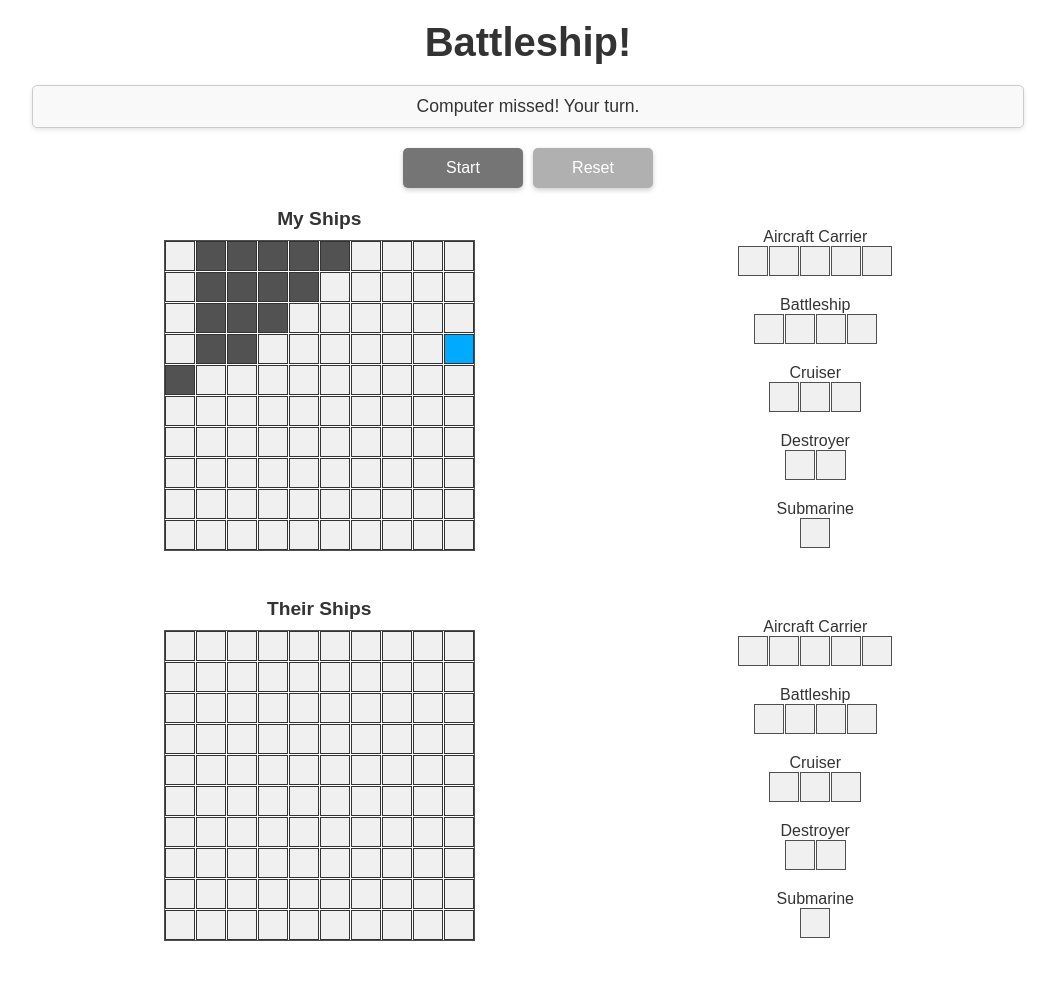
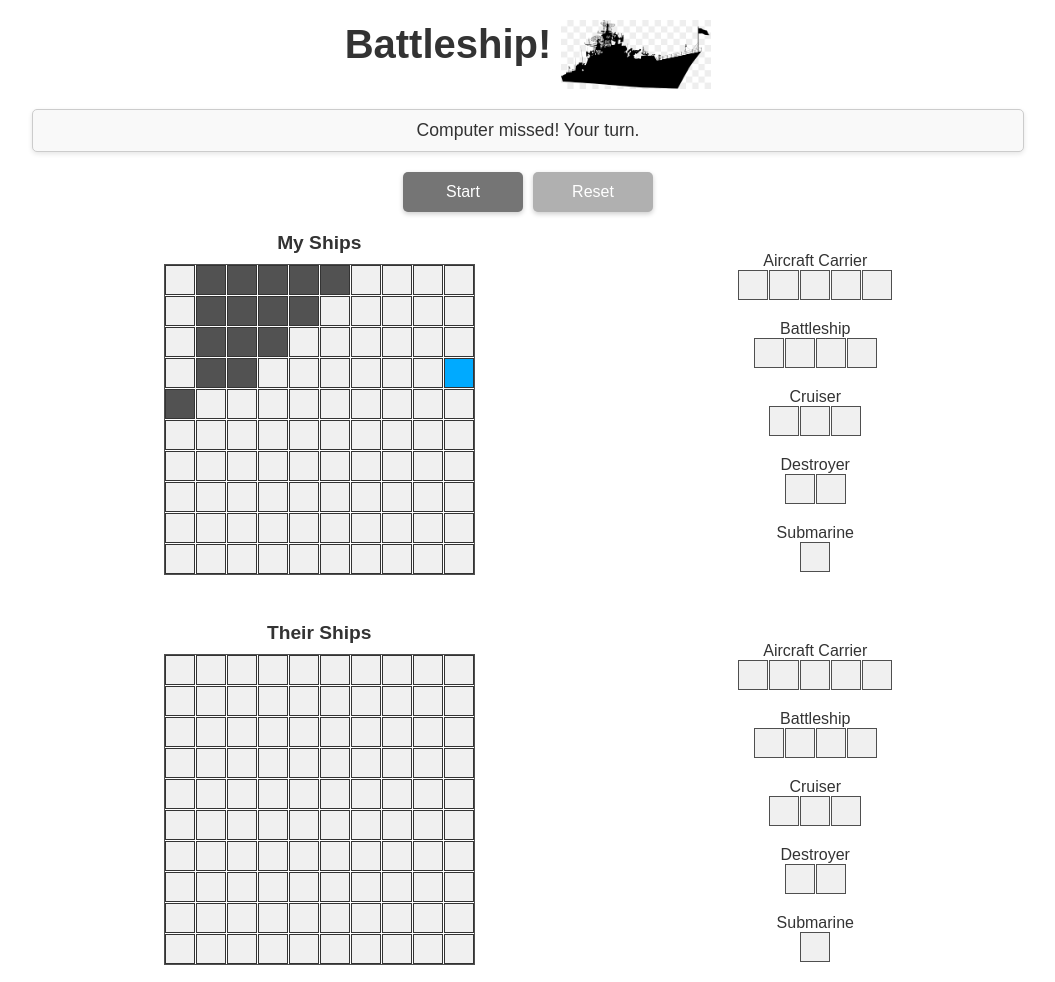
Before and after one commit to rgmt88/TOP-Project-Battleship, a website built with webpack: page src/index.html in a window 1280 px wide. Shown: the whole page, without its empty margins (112-1167 px from the left). Before the commit the page ends 958 px from the top, so only its background shows below. Built offline with nearby package versions, Linux system fonts and the light colour scheme; files whose address does not match are found by name.

Commit message:
Add image support to Webpack configuration
- Updated Webpack to include rules for handling image files (png, jpg, jpeg, gif, svg).
- Enhanced project setup to correctly display images in the application.

```diff
--- a/src/index.html
+++ b/src/index.html
@@ -6,7 +6,11 @@
     <title>Battleship!</title>
 </head>
 <body>
-    <h1>Battleship!</h1>
+    <!-- Header Section -->
+    <div class="header">
+        <h1>Battleship!</h1>
+        <img src="/home/rgmt88/repos/TOP-Project-Battleship/src/battleship.png" alt="Battleship Logo" class="logo">
+    </div>
 
     <!-- Game Information Section -->
     <div class="game-info">
--- a/src/styles.css
+++ b/src/styles.css
@@ -15,6 +15,19 @@ body {
     justify-content: flex-start;
     height: 100vh;
     padding: 20px;
+}
+
+/* Header Section */
+.header {
+    display: flex;
+    align-items: center;
+    gap: 10px; /* Space between the image and heading */
+    margin-bottom: 20px;
+}
+
+.header .logo {
+    width: 150px; /* Adjust size as needed */
+    height: auto;
 }
 
 h1 {
--- a/webpack.config.js
+++ b/webpack.config.js
@@ -24,6 +24,13 @@ export default {
         test: /\.css$/i,
         use: ['style-loader', 'css-loader'],
       },
+      {
+        test: /\.(png|jpg|jpeg|gif|svg)$/i, // Add this rule for images
+        type: 'asset/resource', // Automatically handles images as separate files
+        generator: {
+          filename: 'images/[name][ext]', // Optional: Customize output path for images
+        },
+      },
     ],
   },
   plugins: [
```
Also changed, not shown: dist/index.html, dist/main.js, src/battleship.png (added).
